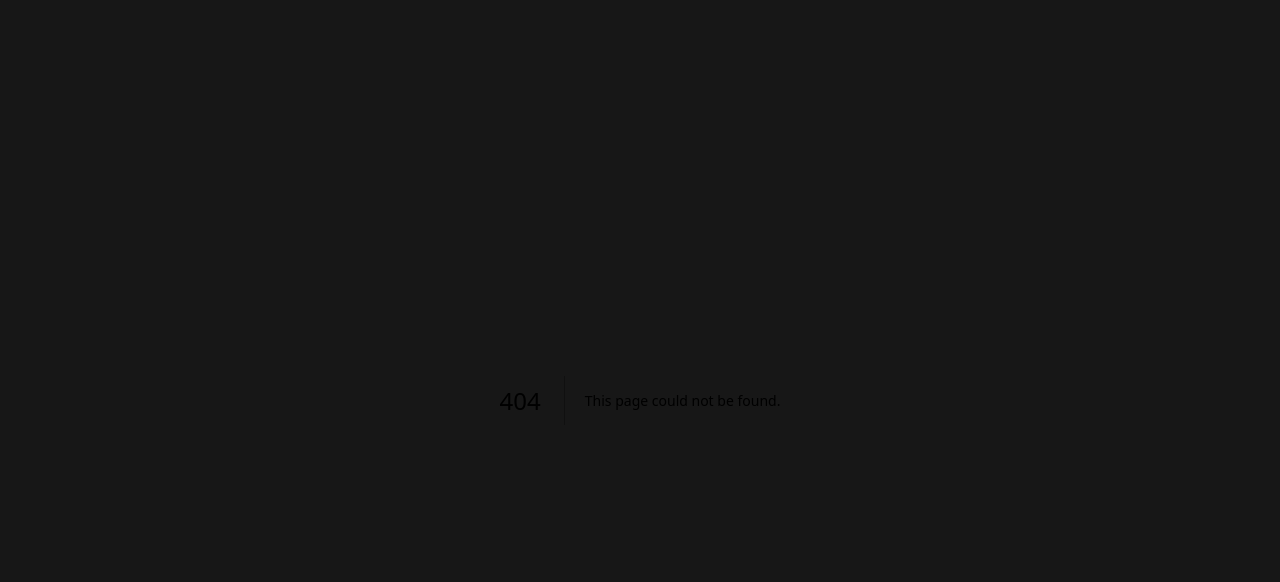
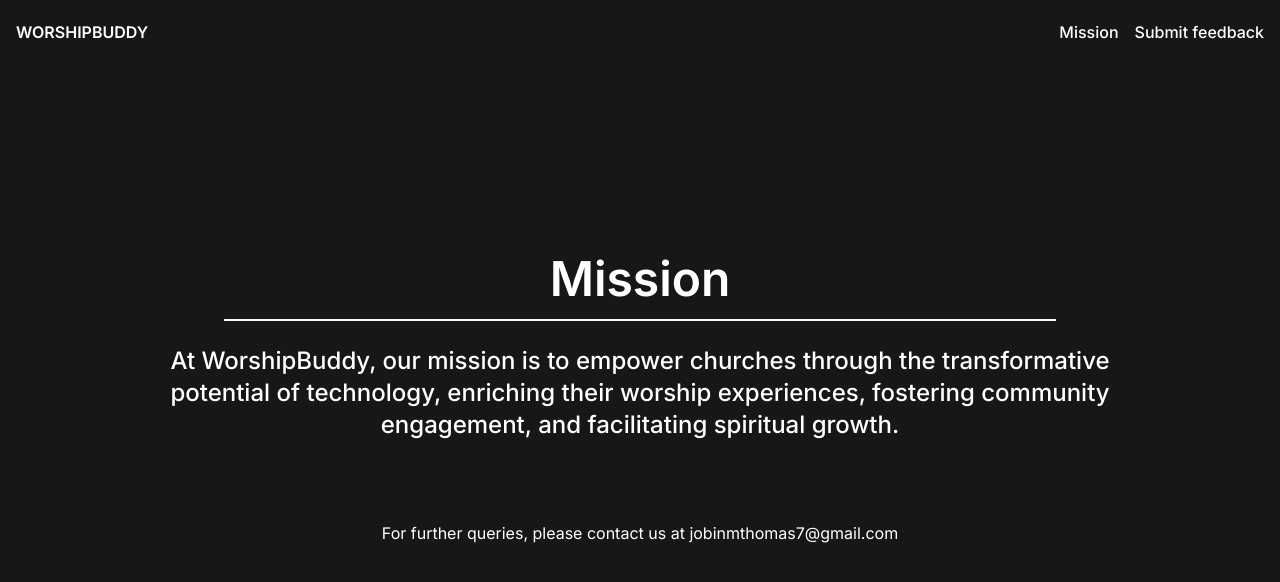
Before and after one commit to WorshipBuddy/worshipbuddy.org, a Next.js app: page /mission in a window 1280 px wide. Before the commit this address had no page. Shown: the top 582 px of the page. Built offline with nearby package versions, Linux system fonts and the light colour scheme; no server answers.

Commit message:
add mission statement & analytics

```diff
--- a/app/layout.js
+++ b/app/layout.js
@@ -1,5 +1,7 @@
+import Nav from "@/components/Nav";
 import "./globals.css";
 import { Inter } from "next/font/google";
+import Script from "next/script";
 
 const inter = Inter({ subsets: ["latin"] });
 
@@ -44,8 +46,21 @@ export default function RootLayout({ children }) {
         />
         <meta property="og:url" content="https://worshipbuddy.org/" />
         <meta property="og:type" content="website"></meta>
+        <Script
+          async
+          src={`https://www.googletagmanager.com/gtag/js?id=${process.env.NEXT_PUBLIC_GOOGLE_ANALYTICS_ID}`}
+        ></Script>
+        <Script id="google-analytics">
+          {`window.dataLayer = window.dataLayer || [];
+          function gtag(){dataLayer.push(arguments);}
+          gtag('js', new Date());
+
+        gtag('config', '${process.env.NEXT_PUBLIC_GOOGLE_ANALYTICS_ID}'); `}
+        </Script>
       </head>
+
       <body className={`${inter.className} bg-neutral-900 relative`}>
+        <Nav />
         {children}
       </body>
     </html>
--- /dev/null
+++ b/app/mission/page.jsx
@@ -0,0 +1,23 @@
+import React from "react";
+
+function page() {
+  return (
+    <div className="h-screen flex flex-col items-center justify-center text-white bg-neutral-900 px-4">
+      <h1 className="font-semibold text-4xl md:text-5xl ">Mission</h1>
+      <div className="h-0.5 w-full md:w-8/12 bg-neutral-50 my-4"></div>
+      <div className="flex flex-col gap-20 items-center justify-center">
+        <div className="w-full md:w-10/12 font-medium text-2xl text-center mt-2 ">
+          At WorshipBuddy, our mission is to empower churches through the
+          transformative potential of technology, enriching their worship
+          experiences, fostering community engagement, and facilitating
+          spiritual growth.
+        </div>
+        <div className=" text-l text-center">
+          For further queries, please contact us at jobinmthomas7@gmail.com
+        </div>
+      </div>
+    </div>
+  );
+}
+
+export default page;
--- a/app/page.js
+++ b/app/page.js
@@ -9,7 +9,6 @@ export default function Home() {
   return (
     <main className="relative flex flex-col bg-neutral-900 text-white">
       <Overlay>
-        <Nav />
         <Hero />
       </Overlay>
       <Mockups />
--- a/components/Nav.jsx
+++ b/components/Nav.jsx
@@ -1,7 +1,22 @@
+import Link from "next/link";
+
 export default function Nav() {
   return (
-    <div className="flex px-4 my-5">
-      <h1 className="font-semibold">WORSHIPBUDDY</h1>
+    <div className="flex px-4 my-5 fixed top-0 z-20 text-white justify-between w-full font-medium">
+      <Link href="/">
+        <div className="font-semibold">WORSHIPBUDDY</div>
+      </Link>
+      <div className="flex gap-4">
+        <Link href="/mission" className="">
+          Mission
+        </Link>
+        <a
+          href="https://worshipbuddy.atlassian.net/servicedesk"
+          target="_blank"
+        >
+          Submit feedback
+        </a>
+      </div>
     </div>
   );
 }
```
